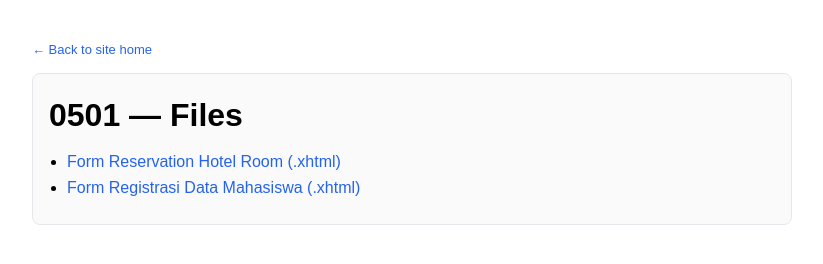
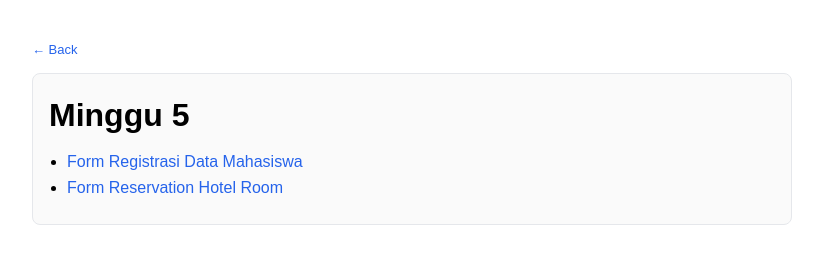
Before and after one commit to Miftah-cli/dwi-miftah-pwd, a plain HTML site: page 0501/index.html in a window 1280 px wide. Shown: the whole page, without its empty margins (228-1051 px from the left). Drawn offline with Linux system fonts and the light colour scheme.

Commit message:
Update index-0501.html

```diff
--- a/0501/index.html
+++ b/0501/index.html
@@ -15,12 +15,12 @@
   </style>
 </head>
 <body>
-  <div class="crumb"><a href="../">← Back to site home</a></div>
+  <div class="crumb"><a href="../">← Back</a></div>
   <div class="box">
-    <h1>0501 — Files</h1>
+    <h1>Minggu 5</h1>
     <ul>
-      <li><a href="Form_Reservation_Hotel_Room.xhtml">Form Reservation Hotel Room (.xhtml)</a></li>
-      <li><a href="Form_Registrasi_Data_Mahasisw.xhtml">Form Registrasi Data Mahasiswa (.xhtml)</a></li>
+      <li><a href="Form_Registrasi_Data_Mahasiswa.xhtml">Form Registrasi Data Mahasiswa</a></li>
+      <li><a href="Form_Reservation_Hotel_Room.xhtml">Form Reservation Hotel Room</a></li>
     </ul>
   </div>
 </body>
```
